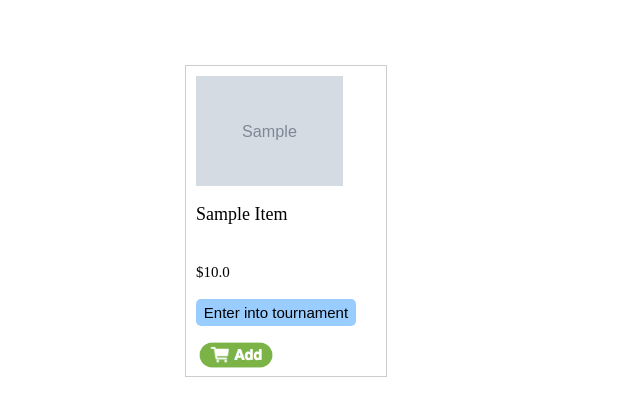
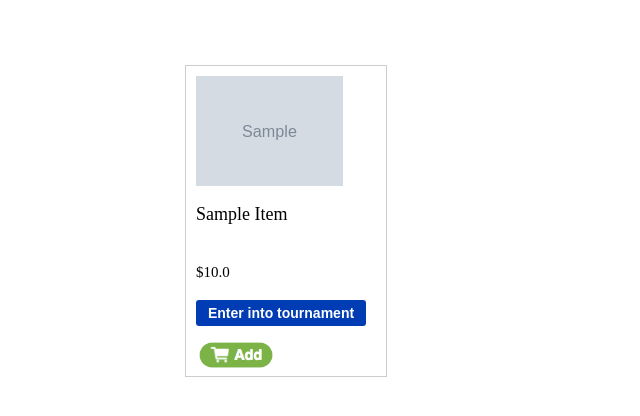
Before and after one commit to ehauner/food-tournament, a Django app: page /game/registration/ in a window 1280 px wide. Shown: the part 404-820 px from the top of the page, without its empty margins (0-640 px from the left). Run offline with Django 3.2, Linux system fonts and the light colour scheme; tables that the repository leaves empty hold one stand-in row (values such as "Sample post"); grey boxes marked "Sample" are stand-in pictures; parts of the project's set-up code (start-up, migrations or seed data) failed here and were passed over; some web fonts are replaced.

Commit message:
changed compare button

```diff
--- a/tournament/game/static/game/css/style.css
+++ b/tournament/game/static/game/css/style.css
@@ -210,14 +210,15 @@ input.play[type="submit"]:hover {
 
 .compare-button {
   font-family: Arial;
-  font-size: 15px;
-  width: 150px;
+  font-weight: bold;
+  font-size: 14px;
+  width: 160px;
   padding: 5px 5px 5px 5px;
   text-align: center;
-  background-color: rgba(153, 204, 255, 1);
+  background-color: #003cb3;
   cursor: pointer;
-  -webkit-border-radius: 5px;
-  border-radius: 5px;
+  -webkit-border-radius: 3px;
+  border-radius: 3px;
 }
 
 .grid {
--- a/tournament/game/templates/game/registration.html
+++ b/tournament/game/templates/game/registration.html
@@ -20,7 +20,7 @@
       <a style="position: absolute; bottom: 5;" href="">
         <img width="80px" src="{% static 'game/images/add_to_cart.png' %}"></img>
       </a>
-      <a class="compare-button" style="position: absolute; bottom: 50;" href="{% url 'rules' %}?first={{item.name}}">Enter into tournament</a>
+      <a class="compare-button" style="position: absolute; bottom: 50; color: #ffffff;" href="{% url 'rules' %}?first={{item.name}}">Enter into tournament</a>
     </div>
   {% endfor %}
   </div>
```
